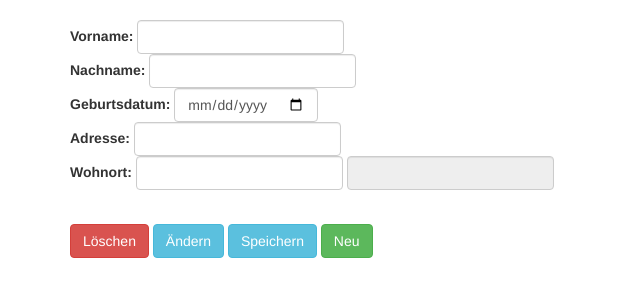
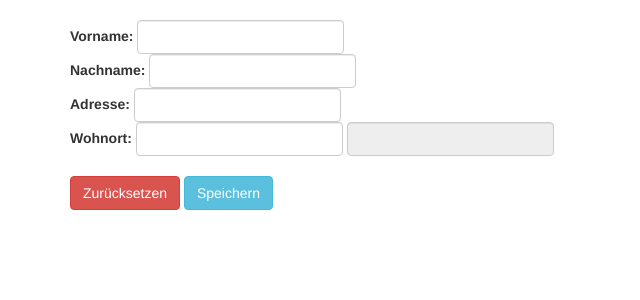
Before and after one commit to lk-schule/Database-Controller, a PHP site: page /new.php in a window 1280 px wide. Shown: the part 52-352 px from the top of the page, without its empty margins (0-640 px from the left). Run offline with PHP 8.4, Linux system fonts and the light colour scheme.

Commit message:
Add files via upload

```diff
--- a/assets/header.php
+++ b/assets/header.php
@@ -5,9 +5,9 @@
     </div>
     <ul class="nav navbar-nav">
       <li class="<?php if($_SERVER['REQUEST_URI'] == "/"){echo "active";}?>"><a href="/">Home</a></li>
-      <li class="<?php if($_SERVER['REQUEST_URI'] == "/person.php"){echo "active";}?>"><a href="/person.php">Personen</a></li>
-      <li class="<?php if($_SERVER['REQUEST_URI'] == "/projekt.php"){echo "active";}?>"><a href="/projekt.php">Projekte</a></li>
-      <li class="<?php if($_SERVER['REQUEST_URI'] == "/einstellungen.php"){echo "active";}?>"><a href="/einstellungen.php">Einstellungen</a></li>
+      <li class="<?php if($_SERVER['REQUEST_URI'] == "/person.php"){echo "active";}?>"><a href="./person.php">Personen</a></li>
+      <li class="<?php if($_SERVER['REQUEST_URI'] == "/projekt.php"){echo "active";}?>"><a href="./projekt.php">Projekte</a></li>
+      <li class="<?php if($_SERVER['REQUEST_URI'] == "/einstellungen.php"){echo "active";}?>"><a href="./einstellungen.php">Einstellungen</a></li>
     </ul>
   </div>
 </nav>
--- a/assets/person.js
+++ b/assets/person.js
@@ -43,7 +43,7 @@ function plz_change(plz) {
     xmlhttp.onreadystatechange = function() {
         if (this.readyState == 4 && this.status == 200) {
             console.log(this);
-            $("#ortname").value = this.responseText;
+            document.querySelector("#ortname").value = this.responseText;
         }
     };
     xmlhttp.open("GET","php/getort.php?plz="+plz,true);
--- a/new.php
+++ b/new.php
@@ -5,70 +5,77 @@
     <title>Neuer Eintrag</title>
 </head>
 <body>
-<?php include_once("assets/header.php"); ?>
+<?php include_once("assets/header.php");
+
+if (!empty($_POST["schliessen"]) and $_POST["schliessen"] == true){
+	echo "<script>setTimeout(function (){self.close();}, 3000);</script>";
+	?>
+	<div class="alert alert-success">
+		<strong>Erfolg:</strong> Nutzer in die Datenbank eingefügt!
+	</div>
+	<?php
+}
+
+?>
 
 <div class="container">
-    <form class="form-inline center_div" method="post" action="person.php" id="user-form">
+    <form class="form-inline center_div" method="post" action="new.php" id="user-form">
         <div class="form-group">
             <label for="vorname">Vorname: </label>
-            <input type="text" class="form-control this-editable" id="vorname">
+            <input type="text" class="form-control this-editable" name="vorname" id="vorname">
         </div>
         <br>
         <div class="form-group">
             <label for="nachname">Nachname: </label>
-            <input type="text" class="form-control this-editable" id="nachname">
-        </div>
-        <br>
-        <div class="form-group">
-            <label for="gdate">Geburtsdatum: </label>
-            <input type="date" class="form-control this-editable" id="gdate">
+            <input type="text" class="form-control this-editable" name="nachname" id="nachname">
         </div>
         <br>
         <div class="form-group">
             <label for="adresse">Adresse: </label>
-            <input type="text" class="form-control this-editable" id="adresse">
+            <input type="text" class="form-control this-editable" name="adresse" id="adresse">
         </div>
         <br>
         <div class="form-group">
             <label for="ort">Wohnort: </label>
-            <input type="text" class="form-control this-editable" id="ort" onchange="plz_change(this.value)">
-            <input type="text" class="form-control" id="ortname" readonly>
+            <input type="text" class="form-control this-editable" name="ort" id="ort" onkeyup="plz_change(this.value)">
+            <input type="text" class="form-control" id="ortname" name="ortname" readonly>
         </div>
         <br>
         <br>
+		<input type="hidden" name="schliessen" value="true">
+		<button id="reset-btn" type="reset" class="btn btn-danger">Zurücksetzen</button>
+		    <button id="update-save-btn" type="submit" onclick="save_click()" class="btn btn-info btn-invis">Speichern</button>
+
     </form>
-    <button id="del-btn" onclick="del_click()" class="btn btn-danger">Löschen</button>
-    <button id="update-btn" onclick="update_click()" class="btn btn-info">Ändern</button>
-    <button id="update-save-btn" onclick="save_click()" class="btn btn-info btn-invis">Speichern</button>
-    <button id="new-btn" onclick="new_click()" class="btn btn-success">Neu</button>
     <br><br><br>
 
 
 
     <script>
-        function test(e){
-            e.preventDefault();
-            $("#form").submit();
-        }
 
         function plz_change(plz) {
+			console.log("PLZ_Change aufgerufen!");
 			var xmlhttp;
-            while (plz.length == 5){
 			if (window.XMLHttpRequest) {
-                    // code for IE7+, Firefox, Chrome, Opera, Safari
+				// für IE7+, Firefox, Chrome, Opera, Safari
 				xmlhttp = new XMLHttpRequest();
 			} else {
-                    // code for IE6, IE5
+				// für IE6, IE5
 				xmlhttp = new ActiveXObject("Microsoft.XMLHTTP");
 			}
 			xmlhttp.onreadystatechange = function() {
 				if (this.readyState == 4 && this.status == 200) {
-                        $("#ortname").value = this.responseText;
+					console.log(this);
+					document.querySelector("#ortname").value = this.responseText;
 				}
 			};
 			xmlhttp.open("GET","php/getort.php?plz="+plz,true);
 			xmlhttp.send();
 		}
+
+		function save_click(){
+			// posten an new.php mit feld POST[close=true]
+
 		}
     </script>
 </div>
```
Also changed, not shown: person.php (+17 -21 lines). Lines whose indentation alone changed are shown as unchanged.
